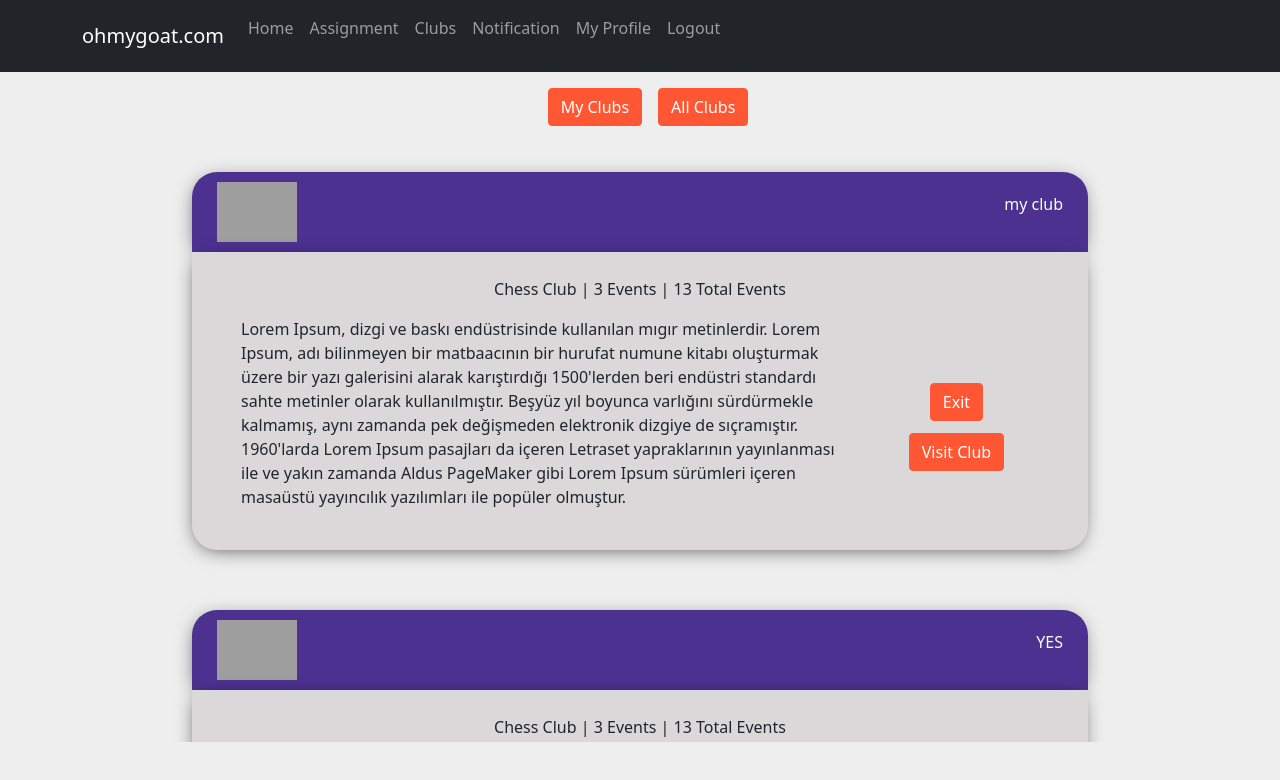
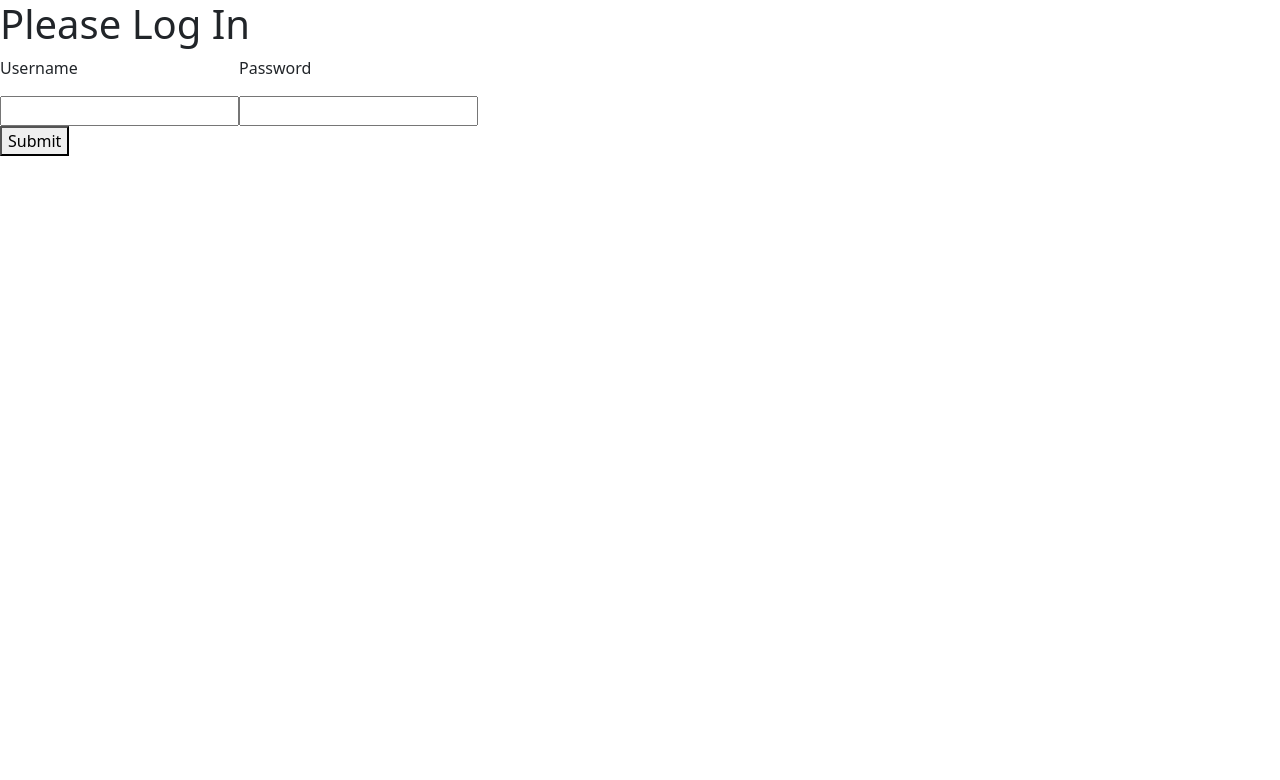
Before and after one commit to egeergul/ohmygoat, a React (Create React App) app: page /clubs in a window 1280 px wide. Shown: the top 780 px of the page. Built offline with nearby package versions, Linux system fonts and the light colour scheme; grey boxes are pictures that could not be loaded.

Commit message:
authentication token added

```diff
--- a/package.json
+++ b/package.json
@@ -42,5 +42,9 @@
       "last 1 firefox version",
       "last 1 safari version"
     ]
+  },
+  "devDependencies": {
+    "cors": "^2.8.5",
+    "express": "^4.17.2"
   }
 }
--- a/src/App.js
+++ b/src/App.js
@@ -1,8 +1,8 @@
 import "bootstrap/dist/css/bootstrap.min.css";
-import React from "react";
-import {BrowserRouter as Router, Switch, Route} from "react-router-dom";
+import React, {useState} from "react";
+import {BrowserRouter, Route} from "react-router-dom";
 import {Login, SignUp} from "./Auth"
-
+import PropTypes from 'prop-types';
 import {Profile} from "./Pages/Student"
 import {StHome, StNotifications, StClubs, StAssignments} from "./Pages/Student"
 import {StNav, Assignment} from "./Components"
@@ -10,22 +10,50 @@ import 'bootstrap/dist/css/bootstrap.min.css';
 
 
 import UserRegistration from "./UserRegistration"
+import {Navbar} from "react-bootstrap";
+import useToken from './Auth/useToken';
+
 
 function App() {
+    const {token, setToken} = useToken();
+
+    if (!token) {
+        return <Login setToken={setToken}/>
+    }
+
+    return (
+        <div className="">
+            <BrowserRouter>
+                <StNav/>
+                <Route exact path="/"
+                    component={StHome}/>
+                <Route path="/myProfile">
+                    <Profile pp={"https://encrypted-tbn0.gstatic.com/images?q=tbn:ANd9GcSgKLehlQVLtvwtdN6ml4nyhaoZ5PrkdI1fBQ&usqp=CAU"}
+                        name={"can"}
+                        ge250_251={"taken"}
+                        bio={"Nisi excepteur do cupidatat duis qui sunt."}/>
+                </Route>
+                <Route path="/notifications"
+                    component={StNotifications}/>
+                <Route path="/clubs"
+                    component={StClubs}/>
+                <Route path="/assignments"
+                    component={StAssignments}/>
+
+            </BrowserRouter>
+        </div>
 
 
-    return (
-        <Router>
-            <div>
-                <Switch>
-                    <Route exact path="/login"
-                        component={Login}/>
-                    <Route exact path="/"
-                        component={Login}/>
+    );
+}
+
+
+export default App;
+/* <Switch>
+
                     <Route exact path="/home"
                         component={StHome}/>
-                    <Route exact path="/signup"
-                        component={SignUp}/>
+
                     <Route exact path="/notifications"
                         component={StNotifications}/>
                     <Route exact path="/myprofile">
@@ -39,10 +67,4 @@ function App() {
                     <Route exact path="/assignments"
                         component={StAssignments}/>
                 </Switch>
-
-            </div>
-        </Router>
-    );
-}
-
-export default App;
+* */
--- a/src/Auth/Login/Login.js
+++ b/src/Auth/Login/Login.js
@@ -1,42 +1,61 @@
-import React from 'react'
+import React, {useState} from 'react'
 import "./Login.css"
+import PropTypes from 'prop-types';
 import Logo from "../../Assets/bilkent_logo.png"
-import { BrowserRouter as Link} from "react-router-dom";
-import {useHistory} from  "react-router-dom";
+import {BrowserRouter as Link} from "react-router-dom";
+import {useHistory} from "react-router-dom";
 
 
-const Login = () => {
+async function loginUser(credentials) {
+    return fetch('http://localhost:8080/login', {
+        method: 'POST',
+        headers: {
+            'Content-Type': 'application/json'
+        },
+        body: JSON.stringify(credentials)
+    }).then(data => data.json())
+}
 
-    let history =   useHistory()
+
+const Login = ({setToken}) => {
+    const [username, setUserName] = useState();
+    const [password, setPassword] = useState();
+
+    const handleSubmit = async e => {
+        e.preventDefault();
+        const token = await loginUser({username, password});
+        setToken(token);
+    }
+
+    let history = useHistory()
     return (
-        <div className="login_body">
-            <div className="card text-center">
-                <div className="intro">
-                    <img src={Logo} width="160"/>
+        <div className="login-wrapper">
+            <h1>Please Log In</h1>
+            <form onSubmit={handleSubmit}>
+                <label>
+                    <p>Username</p>
+                    <input type="text"
+                        onChange={
+                            e => setUserName(e.target.value)
+                        }/>
+                </label>
+                <label>
+                    <p>Password</p>
+                    <input type="password"
+                        onChange={
+                            e => setPassword(e.target.value)
+                        }/>
+                </label>
+                <div>
+                    <button type="submit">Submit</button>
                 </div>
-                <div className="mt-4 text-center">
-                    <h4>Welcome back to ohmygoat.com</h4>
-                    <div className="mt-3 inputbox">
-                        <input type="text" className="form-control" name="" placeholder="Email"/>
-                    </div>
-                    <div className="inputbox">
-                        <input type="password" className="form-control" name="" placeholder="Password"/>
-                    </div>
-                </div>
-                <div>
-                    <a href="#" className="forgot">Forgot Password?</a>
-                </div>
-                <div className="mt-2">
-                    <button onClick={()=>{history.push("/home")}}
-                    className="btn btn-primary btn-block">Log In</button>
-                </div>
-                <div className="text-center intro">
-                    <span className="d-block account">Don't have account yet?</span>
-                        <p onClick={() => {history.push("/signup")}} type="button"> Click here to sign up </p>
-                </div>
-            </div>
+            </form>
         </div>
     )
 }
 
+Login.propTypes = {
+    setToken: PropTypes.func.isRequired
+}
+
 export default Login
--- /dev/null
+++ b/src/Auth/useToken.js
@@ -0,0 +1,21 @@
+import { useState } from 'react';
+
+export default function useToken() {
+  const getToken = () => {
+    const tokenString = sessionStorage.getItem('token');
+    const userToken = JSON.parse(tokenString);
+    return userToken?.token
+  };
+
+  const [token, setToken] = useState(getToken());
+
+  const saveToken = userToken => {
+    sessionStorage.setItem('token', JSON.stringify(userToken));
+    setToken(userToken.token);
+  };
+
+  return {
+    setToken: saveToken,
+    token
+  }
+}
--- a/src/Components/StNav/StNav.css
+++ b/src/Components/StNav/StNav.css
@@ -0,0 +1,4 @@
+.white{
+    color: beige;
+
+}
--- a/src/Components/StNav/StNav.js
+++ b/src/Components/StNav/StNav.js
@@ -1,24 +1,36 @@
 import React from 'react'
-import {Navbar, Nav, Container, NavDropdown} from 'react-bootstrap'
-import { BrowserRouter as Link } from "react-router-dom";
-import {useHistory} from  "react-router-dom";
+import {Navbar, Nav, NavLink, Container} from 'react-bootstrap'
+import {Link} from 'react-router-dom'
+import {useHistory} from "react-router-dom";
 
 const StNav = () => {
-    let history =   useHistory()
+    let history = useHistory()
     return (
         <div>
-            <Navbar collapseOnSelect expand="lg" bg="dark" variant="dark">
+            <Navbar bg="dark" variant="dark" collapseOnSelect expand="lg">
                 <Container>
-                    <Navbar.Brand >ohmygoat.com</Navbar.Brand>
+                    <Navbar.Brand>ohmygoat.com</Navbar.Brand>
                     <Navbar.Toggle aria-controls="responsive-navbar-nav"/>
                     <Navbar.Collapse id="responsive-navbar-nav">
-                        <Nav className="me-auto" >
-                            <Nav.Link><p onClick={()=>{history.push("/home")}}>Home</p></Nav.Link>
-                            <Nav.Link><p onClick={()=>{history.push("/assignments")}}>Assignment</p></Nav.Link>
-                            <Nav.Link><p onClick={()=>{history.push("/clubs")}}>Clubs</p></Nav.Link>
-                            <Nav.Link><p onClick={()=>{history.push("/notifications")}}>Notification</p></Nav.Link>
-                            <Nav.Link><p onClick={()=>{history.push("/myprofile")}}>My Profile</p></Nav.Link>
-                            <Nav.Link><p onClick={()=>{history.push("/login")}}>Logout</p></Nav.Link>
+                        <Nav className="me-auto ">
+                            <NavLink as={Link}
+                                to="/">Home</NavLink>
+                            <NavLink as={Link}
+                                to="/assignments">Assignment</NavLink>
+                            <NavLink as={Link}
+                                to="/clubs">Clubs</NavLink>
+                            <NavLink as={Link}
+                                to="/notifications">Notification</NavLink>
+                            <NavLink as={Link}
+                                to="/myprofile">My Profile</NavLink>
+                            <NavLink as={Link}
+                                to="/"
+                                onClick={
+                                    () => {
+                                        console.log(sessionStorage.clear());
+                                        window.location.reload();
+                                    }
+                            }>Logoff</NavLink>
                         </Nav>
                     </Navbar.Collapse>
                 </Container>
@@ -28,3 +40,11 @@ const StNav = () => {
 }
 
 export default StNav
+
+
+/*<Nav.Link><p onClick={()=>{history.push("/home")}}>Home</p></Nav.Link>
+<Nav.Link><p onClick={()=>{history.push("/assignments")}}>Assignment</p></Nav.Link>
+<Nav.Link><p onClick={()=>{history.push("/clubs")}}>Clubs</p></Nav.Link>
+<Nav.Link><p onClick={()=>{history.push("/notifications")}}>Notification</p></Nav.Link>
+<Nav.Link><p onClick={()=>{history.push("/myprofile")}}>My Profile</p></Nav.Link>
+<Nav.Link><p onClick={()=>{history.push("/login")}}>Logout</p></Nav.Link> * */
--- a/src/Pages/Student/Profile/Profile.js
+++ b/src/Pages/Student/Profile/Profile.js
@@ -66,9 +66,7 @@ const Profile = (props) => {
 
     return (
         <div className="st-body-grid">
-            <div className="nav_cont">
-                <StNav/>
-            </div>
+
             <div className="flex_cont">
                 <button className="btn btn-primary btn-block del_my_acc">
                     Delete My Account
--- a/src/Pages/Student/StAssignments/StAssignments.js
+++ b/src/Pages/Student/StAssignments/StAssignments.js
@@ -31,7 +31,7 @@ const StAssignments = () => {
     return (
         <div>
             <div className="stm-body-grid">
-            <StNav/>
+
 
 
 
--- a/src/Pages/Student/StClubs/StClubs.js
+++ b/src/Pages/Student/StClubs/StClubs.js
@@ -65,7 +65,7 @@ var mapped = isMyClubs ? my_clubs : clubs;
 return (
     <div>
         <div className="stm-body-grid">
-            <StNav/>
+
 
             <div className="dflex m-3 d-flex justify-content-center">
                 <button className="btn btn-primary btn-block mx-3" onClick={
--- a/src/Pages/Student/StHome/StHome.js
+++ b/src/Pages/Student/StHome/StHome.js
@@ -25,7 +25,7 @@ const StHome = () => {
 
         <div className="st-body-grid">
             <div className="st-body-flex">
-                <StNav/>
+
                 <div className="container">
                     <div className="row">
                         <div className="col-md-4">
--- a/src/Pages/Student/StNotifications/StNotifications.js
+++ b/src/Pages/Student/StNotifications/StNotifications.js
@@ -21,7 +21,7 @@ const StNotifications = () => {
     return (
 
         <div className="stm-body-grid">
-            <StNav/>
+
             <div className="dflex m-3 d-flex justify-content-center">
                 <button className="btn btn-primary btn-block mx-3" onClick={()=>{setViewReq(false)}} >Notifications</button>
 
```
Also changed, not shown: server.js (added, +13 -0 lines), 1 other file (tests, documents, lock files or other folders).
